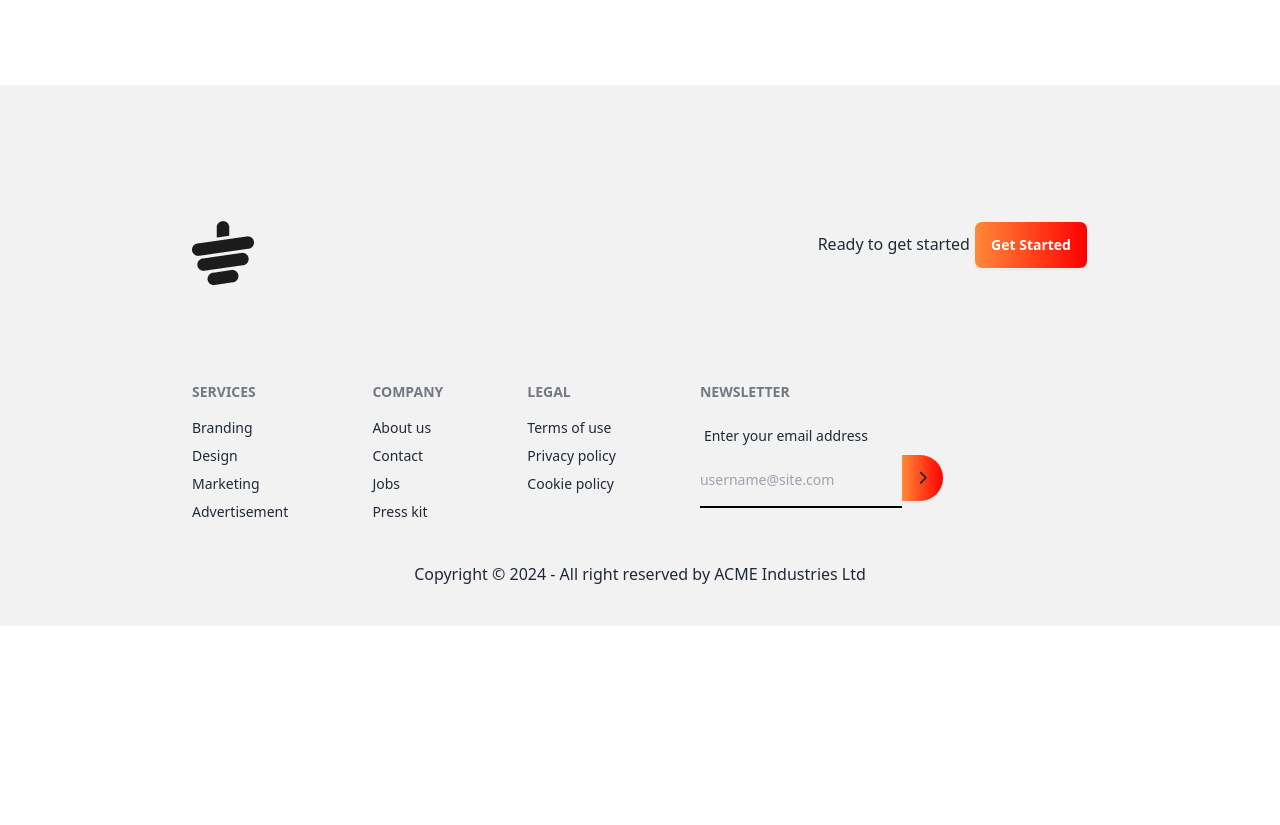
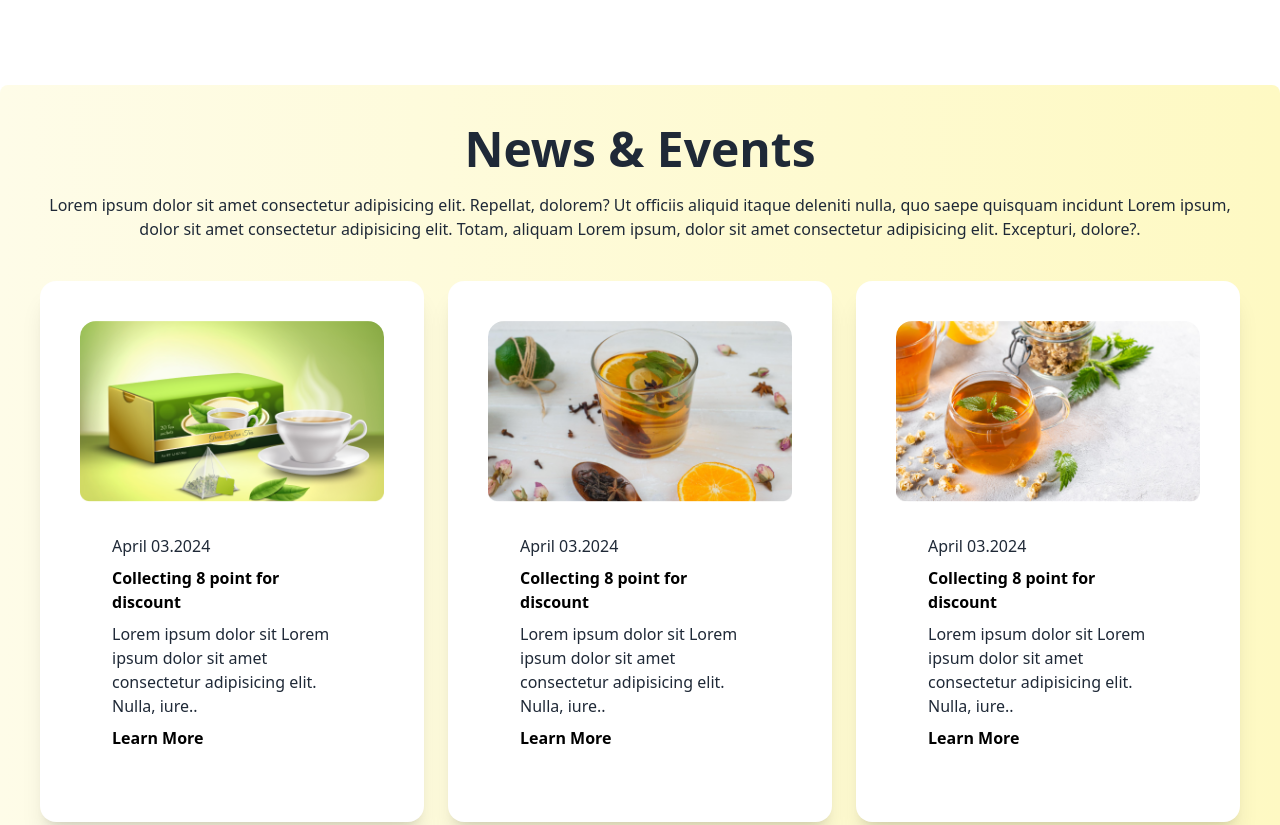
Before and after one commit to subrata472/tea-house-with-daisyui, a plain HTML site: page index.html in a window 1280 px wide. Shown: the part 2720-3545 px from the top of the page. Before the commit the page ends 3346 px from the top, so only its background shows below. Drawn offline with nearby package versions, Linux system fonts and the light colour scheme.

Commit message:
added news & event

```diff
--- a/index.html
+++ b/index.html
@@ -169,8 +169,49 @@
                     </div>
                   </div>
              </section>
+             <!-- news event -->
+             <section class="mt-24 text-center rounded-lg bg-gradient-to-r from-yellow-50 to-yellow-100 p-10">
+              <h2 class="font-extrabold mb-5 text-5xl">News & Events</h2>
+              <p class="mb-10">Lorem ipsum dolor sit amet consectetur adipisicing elit. Repellat, dolorem? Ut officiis aliquid itaque deleniti nulla, quo saepe quisquam incidunt Lorem ipsum, dolor sit amet consectetur adipisicing elit. Totam, aliquam Lorem ipsum, dolor sit amet consectetur adipisicing elit. Excepturi, dolore?.</p>
+              <!-- discount card -->
+              <div class="grid gap-6 grid-cols-1 lg:grid-cols-3">
+                <!-- first discount card -->
+                <div class="card w-96 p-10 bg-base-100 shadow-xl">
+  <figure><img src="images/news-1.png" alt="Shoes" /></figure>
+  <div class="card-body">
+    <p class="text-left"> April 03.2024</p>
+    <h1 class="text-left font-bold text-black">Collecting 8 point for <br> discount</h1>
+    <p class="text-left">Lorem ipsum dolor sit Lorem ipsum dolor sit amet consectetur adipisicing elit. Nulla, iure..</p>
+    <h2 class="text-left font-bold text-black">Learn More</h2>
+  </div>
+</div>
+<!-- second discount card -->
+                <div class="card w-96 p-10 bg-base-100 shadow-xl">
+  <figure><img src="images/news-2.png" alt="Shoes" /></figure>
+  <div class="card-body">
+    <p class="text-left"> April 03.2024</p>
+    <h1 class="text-left font-bold text-black">Collecting 8 point for <br> discount</h1>
+    <p class="text-left">Lorem ipsum dolor sit Lorem ipsum dolor sit amet consectetur adipisicing elit. Nulla, iure..</p>
+    <h2 class="text-left font-bold text-black">Learn More</h2>
+  </div>
+</div>
+<!-- third discount card -->
+                <div class="card w-96 p-10 bg-base-100 shadow-xl">
+  <figure><img src="images/news-3.png" alt="Shoes" /></figure>
+  <div class="card-body">
+    <p class="text-left"> April 03.2024</p>
+    <h1 class="text-left font-bold text-black">Collecting 8 point for <br> discount</h1>
+    <p class="text-left">Lorem ipsum dolor sit Lorem ipsum dolor sit amet consectetur adipisicing elit. Nulla, iure..</p>
+    <h2 class="text-left font-bold text-black">Learn More</h2>
+  </div>
+</div>
+
+              </div>
+
+
+             </section>
     </main>
-  <footer class="px-4 lg:px-48 py-10 bg-base-200 text-base-content">
+  <footer class="px-4 my-24 lg:px-48 py-10 bg-base-200 text-base-content">
     <div class="flex justify-between my-24">
       <img src="images/cup.png" alt="">
       <p>
```
